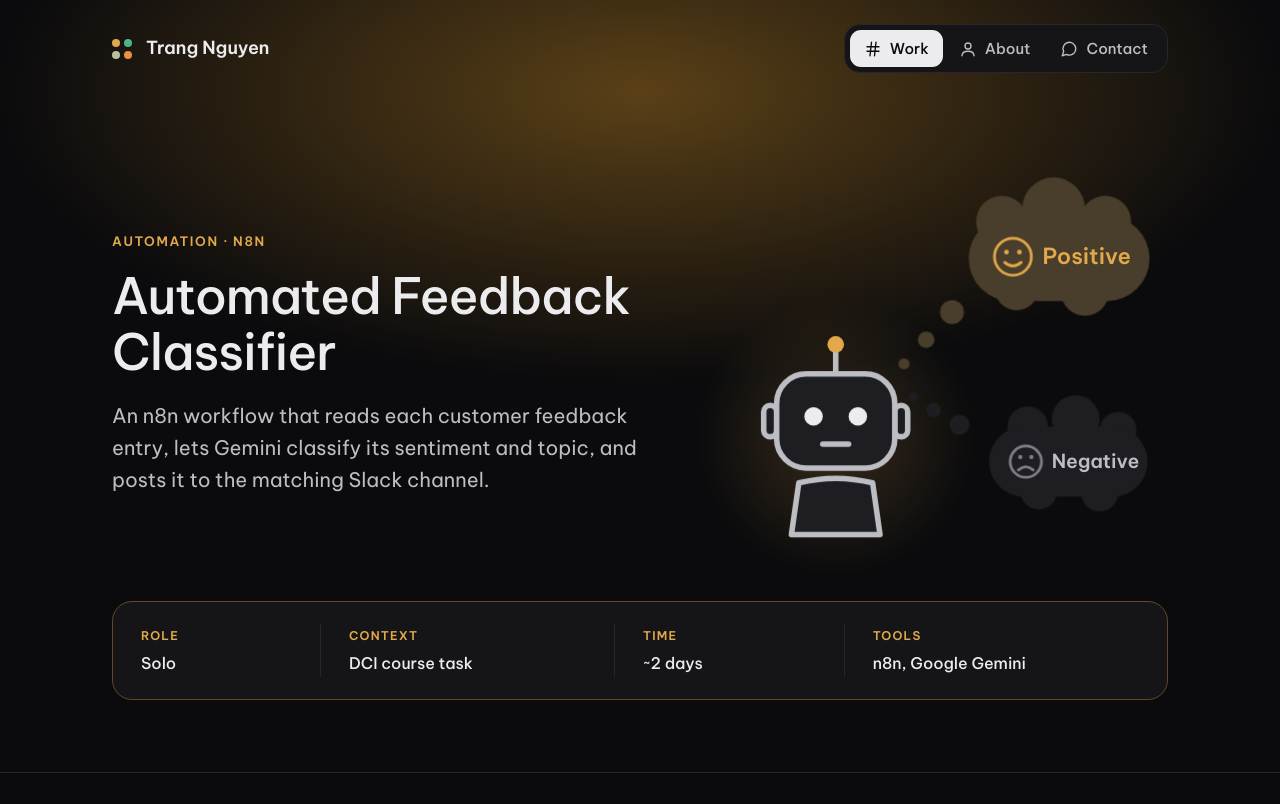
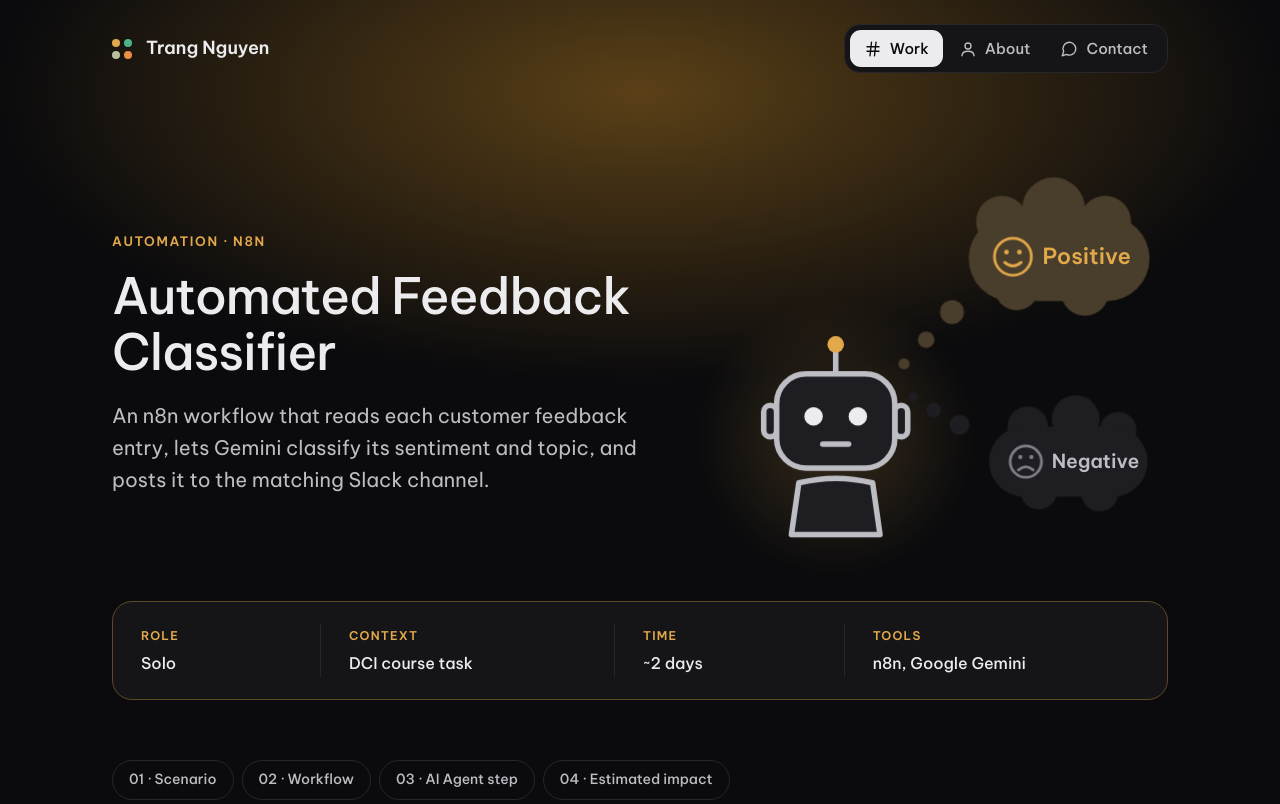
Before and after one commit to itstrangnguyen/itstrangnguyen.github.io, a plain HTML site: page projects/feedback-classifier.html in a window 1280 px wide. Shown: the top 804 px of the page. Drawn offline with Linux system fonts and the light colour scheme.

Commit message:
Add numbered navigation chips to Feedback Classifier page
Co-Authored-By: Claude Opus 5.5 <noreply@anthropic.com>

```diff
--- a/projects/feedback-classifier.html
+++ b/projects/feedback-classifier.html
@@ -92,11 +92,17 @@
         <div><dt>Time</dt><dd>~2 days</dd></div>
         <div><dt>Tools</dt><dd>n8n, Google Gemini</dd></div>
       </dl>
+      <nav class="subnav" aria-label="On this page" style="margin:60px 0 0">
+        <a href="#scenario">01 · Scenario</a>
+        <a href="#workflow">02 · Workflow</a>
+        <a href="#ai-agent">03 · AI Agent step</a>
+        <a href="#impact">04 · Estimated impact</a>
+      </nav>
     </div>
   </div>
 
   <!-- ================= 2. BRIEF ================= -->
-  <section class="divided">
+  <section class="divided" id="scenario">
     <div class="wrap two-col">
       <div><h2>Scenario</h2></div>
       <div>
@@ -107,7 +113,7 @@
   </section>
 
   <!-- ================= 3. WORKFLOW ================= -->
-  <section>
+  <section id="workflow">
     <div class="wrap">
       <h2>Workflow</h2>
 
@@ -133,7 +139,7 @@
   <!-- ================= 4. TESTING + ROUTING ================= -->
 
   <!-- ================= 5. PROMPT ================= -->
-  <section>
+  <section id="ai-agent">
     <div class="wrap two-col">
       <div><h2>The AI Agent step</h2></div>
       <div>
@@ -159,7 +165,7 @@ Please review and contact the client if an email was provided.</div>
   </section>
 
   <!-- ================= 6. ESTIMATES ================= -->
-  <section>
+  <section id="impact">
     <div class="wrap">
       <h2>Estimated impact</h2>
       <div class="stats">
```
